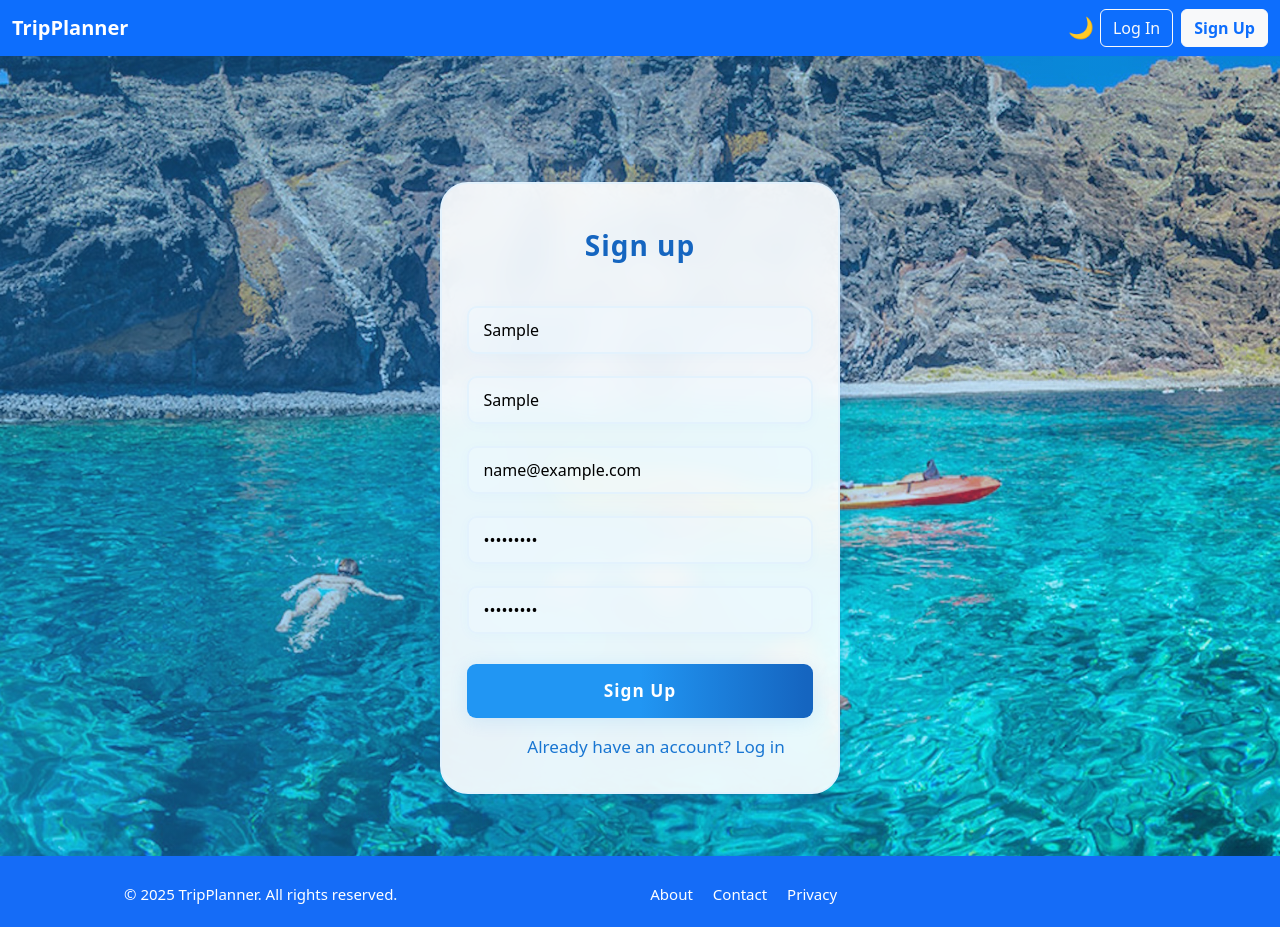
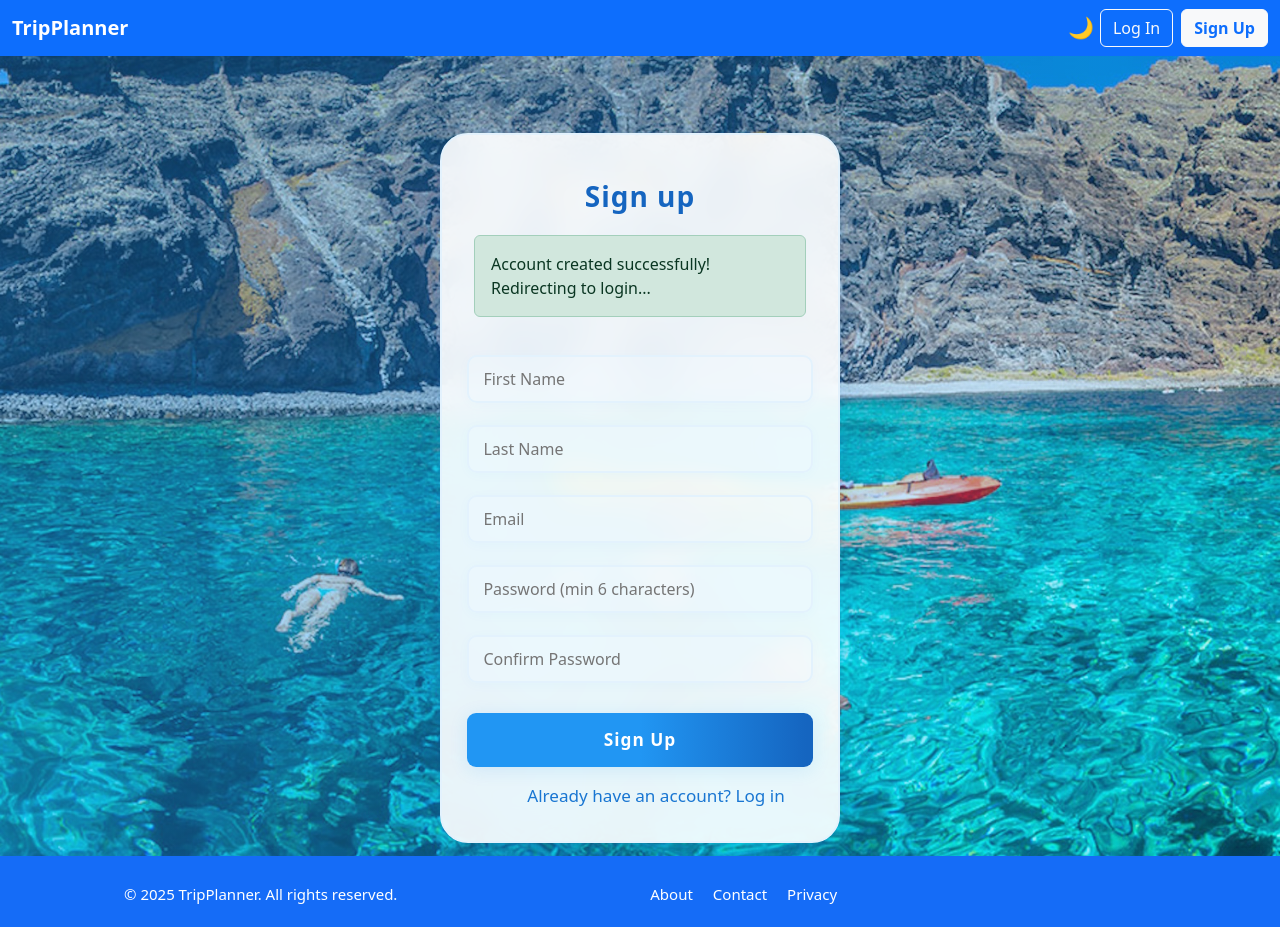
Before and after one commit to Tatatroi/ProiectWEB, a React (Vite) app in the folder frontend/: page /mvaidos/signup in a window 1280 px wide. Both pictures are taken after typing "Sample", "Sample", "name@example.com", "Sample123", "Sample123" into the empty fields and a click on the button "Sign Up". Built offline with nearby package versions, Linux system fonts and the light colour scheme; no server answers.

Commit message:
Updated the SignUpBox to redirect to the Login page after successfully creating an account plus added a alert saying so.

```diff
--- a/frontend/src/components/SignupBox.jsx
+++ b/frontend/src/components/SignupBox.jsx
@@ -1,15 +1,26 @@
-import { useState } from 'react';
-import { Link } from 'react-router-dom';
+import { useState } from "react";
+import { Link, useNavigate } from "react-router-dom";
 
 export default function SignUpBox({ onSignUp }) {
-  const [form, setForm] = useState({ firstName: '', lastName: '', email: '', password: '', confirm: '' });
+  const navigate = useNavigate();
+
+  const [form, setForm] = useState({
+    firstName: "",
+    lastName: "",
+    email: "",
+    password: "",
+    confirm: "",
+  });
+
   const [touched, setTouched] = useState({});
   const [errors, setErrors] = useState({});
   const [submitting, setSubmitting] = useState(false);
+  const [successMessage, setSuccessMessage] = useState("");
 
-  // Simple validators
   function validate() {
     const errs = {};
+    if (!form.firstName.trim()) errs.firstName = "First name is required";
+    if (!form.lastName.trim()) errs.lastName = "Last name is required";
     if (!/\S+@\S+\.\S+/.test(form.email)) errs.email = "Invalid email address";
     if (form.password.length < 6) errs.password = "At least 6 characters";
     if (form.password !== form.confirm) errs.confirm = "Passwords do not match";
@@ -18,7 +29,7 @@ export default function SignUpBox({ onSignUp }) {
 
   function handleChange(e) {
     setForm({ ...form, [e.target.name]: e.target.value });
-    setErrors({...errors, [e.target.name]: undefined});
+    setErrors({ ...errors, [e.target.name]: undefined });
   }
 
   function handleBlur(e) {
@@ -30,16 +41,44 @@ export default function SignUpBox({ onSignUp }) {
     e.preventDefault();
     const errs = validate();
     setErrors(errs);
-    setTouched({ firstName:true, lastName:true, email: true, password: true, confirm: true });
+    setTouched({
+      firstName: true,
+      lastName: true,
+      email: true,
+      password: true,
+      confirm: true,
+    });
+
     if (Object.keys(errs).length === 0) {
       setSubmitting(true);
+      try {
+        await onSignUp(
+          form.firstName,
+          form.lastName,
+          form.email,
+          form.password
+        );
 
-      // console.log(form.firstName)
-      // console.log(form.lastName)
-      // console.log(form.email)
-      // console.log(form.password)
+        setForm({
+          firstName: "",
+          lastName: "",
+          email: "",
+          password: "",
+          confirm: "",
+        });
+        setTouched({});
+        setErrors({});
+        setSuccessMessage(
+          "Account created successfully! Redirecting to login..."
+        );
 
-      await onSignUp(form.firstName, form.lastName, form.email, form.password);
+        setTimeout(() => {
+          setSuccessMessage("");
+          navigate("/login");
+        }, 3000);
+      } catch (err) {
+        alert("Something went wrong while signing up.");
+      }
       setSubmitting(false);
     }
   }
@@ -47,10 +86,19 @@ export default function SignUpBox({ onSignUp }) {
   return (
     <div className="box-signup">
       <div className="title-signup">Sign up</div>
-      <form onSubmit={handleSubmit} style={{width: '104%'}}>
+
+      {successMessage && (
+        <div className="alert alert-success" role="alert">
+          {successMessage}
+        </div>
+      )}
+
+      <form onSubmit={handleSubmit} style={{ width: "104%" }}>
         <input
           name="firstName"
-          className={`text-box${errors.firstName && touched.firstName ? " input-error" : ""}`}
+          className={`text-box${
+            errors.firstName && touched.firstName ? " input-error" : ""
+          }`}
           type="text"
           placeholder="First Name"
           value={form.firstName}
@@ -60,9 +108,12 @@ export default function SignUpBox({ onSignUp }) {
         {errors.firstName && touched.firstName && (
           <div className="error-message">{errors.firstName}</div>
         )}
+
         <input
           name="lastName"
-          className={`text-box${errors.lastName && touched.lastName ? " input-error" : ""}`}
+          className={`text-box${
+            errors.lastName && touched.lastName ? " input-error" : ""
+          }`}
           type="text"
           placeholder="Last Name"
           value={form.lastName}
@@ -74,7 +125,9 @@ export default function SignUpBox({ onSignUp }) {
         )}
         <input
           name="email"
-          className={`text-box${errors.email && touched.email ? " input-error" : ""}`}
+          className={`text-box${
+            errors.email && touched.email ? " input-error" : ""
+          }`}
           type="email"
           placeholder="Email"
           value={form.email}
@@ -87,7 +140,9 @@ export default function SignUpBox({ onSignUp }) {
 
         <input
           name="password"
-          className={`text-box${errors.password && touched.password ? " input-error" : ""}`}
+          className={`text-box${
+            errors.password && touched.password ? " input-error" : ""
+          }`}
           type="password"
           placeholder="Password (min 6 characters)"
           autoComplete="new-password"
@@ -101,7 +156,9 @@ export default function SignUpBox({ onSignUp }) {
 
         <input
           name="confirm"
-          className={`text-box${errors.confirm && touched.confirm ? " input-error" : ""}`}
+          className={`text-box${
+            errors.confirm && touched.confirm ? " input-error" : ""
+          }`}
           type="password"
           placeholder="Confirm Password"
           autoComplete="new-password"
```
